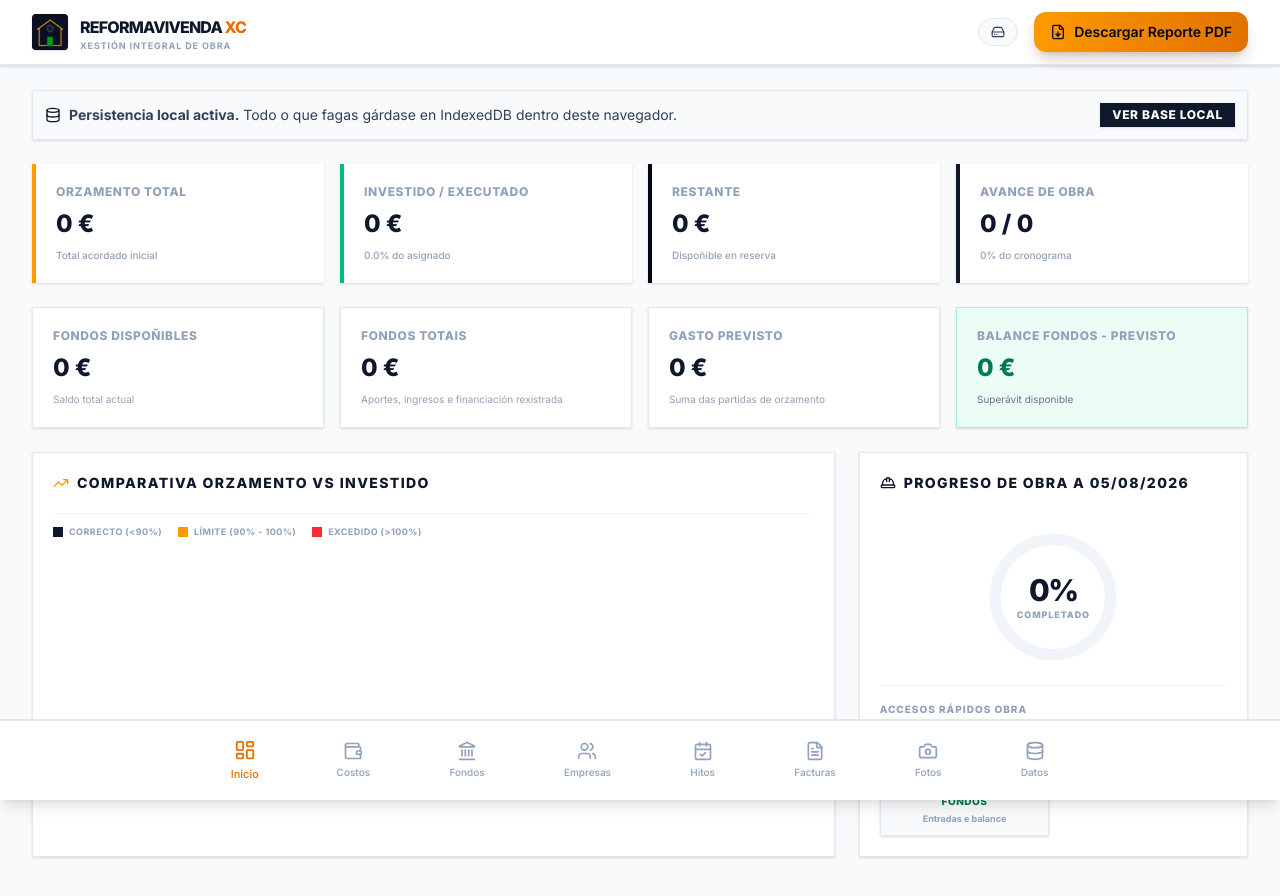
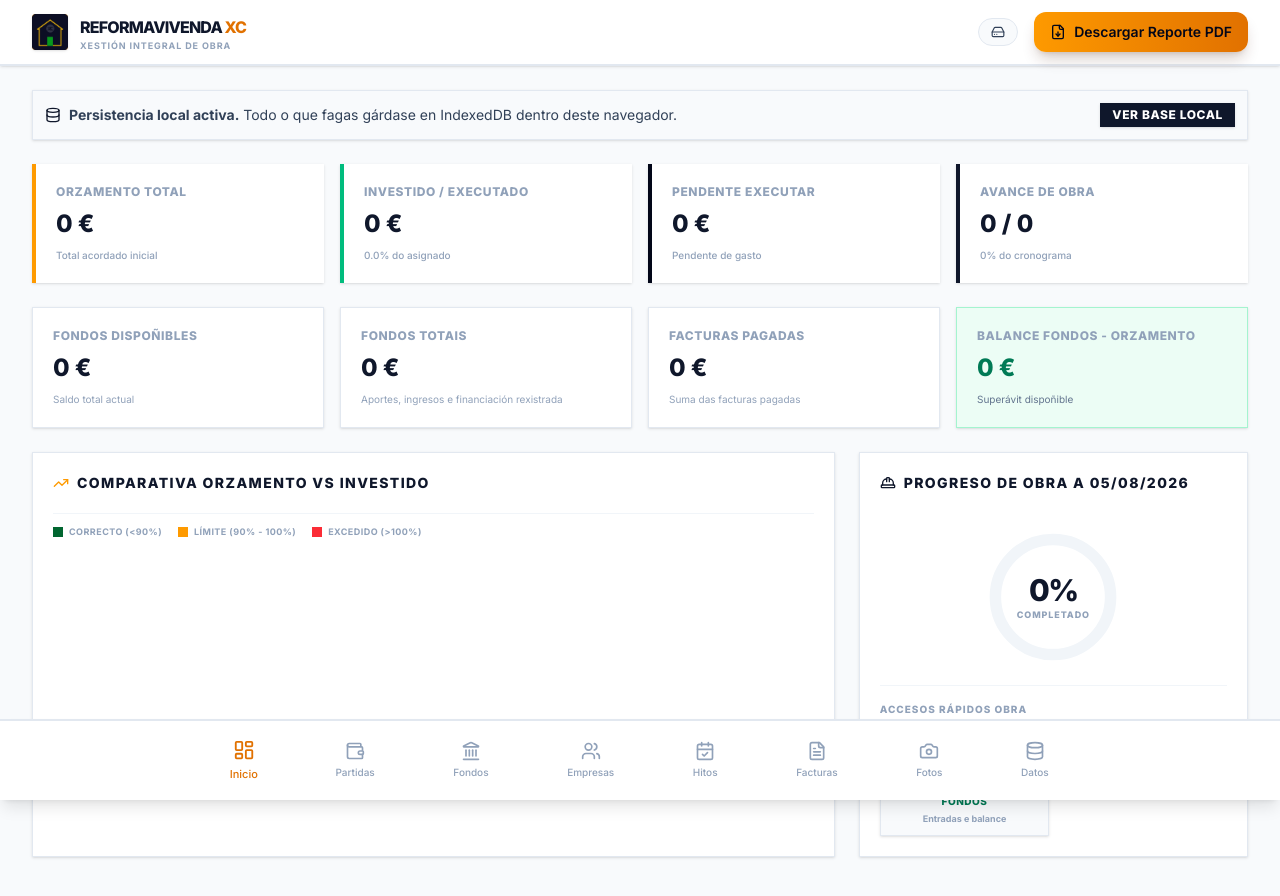
Before and after one commit to XoanCarreira/gestor-de-reforma-de-vivienda, a React (Vite) app: page / in a window 1280 px wide. Shown: the top 896 px of the page. Built offline with nearby package versions, Linux system fonts and the light colour scheme.

Commit message:
elimina kpi duplicado e implementa pendente executar

```diff
--- a/src/App.tsx
+++ b/src/App.tsx
@@ -489,7 +489,7 @@ export default function App() {
               }`}
           >
             <Wallet className="w-5 h-5" />
-            <span className="text-[10px] xs:text-[11px] font-medium">Costos</span>
+            <span className="text-[10px] xs:text-[11px] font-medium">Partidas</span>
           </button>
 
           <button
--- a/src/components/Dashboard.tsx
+++ b/src/components/Dashboard.tsx
@@ -143,13 +143,13 @@ export default function Dashboard({
         <div className={`p-5 border-l-4 shadow-sm flex flex-col justify-between ${remainingBudget < 0 ? 'bg-red-50 border-red-500' : 'bg-white border-slate-950'
           }`}>
           <div>
-            <p className="text-xs font-black text-slate-400 uppercase tracking-wider">Restante</p>
+            <p className="text-xs font-black text-slate-400 uppercase tracking-wider">Pendente Executar</p>
             <p className={`text-2xl font-black mt-2 ${remainingBudget < 0 ? 'text-red-700' : 'text-slate-900'}`}>
               {remainingBudget.toLocaleString('es-ES')} €
             </p>
           </div>
           <span className="text-[10px] font-medium text-slate-400 mt-2 block">
-            {remainingBudget < 0 ? 'Sobrecosto neto detectado' : 'Dispoñible en reserva'}
+            {remainingBudget < 0 ? 'Orzamento excedido' : 'Pendente de gasto'}
           </span>
         </div>
 
@@ -167,6 +167,7 @@ export default function Dashboard({
         </div>
       </div>
 
+      {/* KPI Fondos dispoñibles logo de pagos */}
       <div className="grid grid-cols-1 md:grid-cols-4 gap-4">
         <div className="p-5 bg-white border border-slate-200 shadow-sm rounded-none">
           <p className="text-xs font-black text-slate-400 uppercase tracking-wider">Fondos dispoñibles</p>
@@ -174,25 +175,28 @@ export default function Dashboard({
           <span className="text-[10px] text-slate-400 mt-2 block">Saldo total actual</span>
         </div>
 
+        {/* Suma de fondos aportados*/}
         <div className="p-5 bg-white border border-slate-200 shadow-sm rounded-none">
           <p className="text-xs font-black text-slate-400 uppercase tracking-wider">Fondos totais</p>
           <p className="text-2xl font-black text-slate-900 mt-2">{totalFunds.toLocaleString('es-ES')} €</p>
           <span className="text-[10px] text-slate-400 mt-2 block">Aportes, ingresos e financiación rexistrada</span>
         </div>
 
+        {/* Suma das facturas pagadas */}
         <div className="p-5 bg-white border border-slate-200 shadow-sm rounded-none">
-          <p className="text-xs font-black text-slate-400 uppercase tracking-wider">Gasto previsto</p>
-          <p className="text-2xl font-black text-slate-900 mt-2">{totalAllocated.toLocaleString('es-ES')} €</p>
-          <span className="text-[10px] text-slate-400 mt-2 block">Suma das partidas de orzamento</span>
+          <p className="text-xs font-black text-slate-400 uppercase tracking-wider">Facturas pagadas</p>
+          <p className="text-2xl font-black text-slate-900 mt-2">{totalPaid.toLocaleString('es-ES')} €</p>
+          <span className="text-[10px] text-slate-400 mt-2 block">Suma das facturas pagadas</span>
         </div>
 
+        {/* Balance de fondos - orzamento */}
         <div className={`p-5 border shadow-sm rounded-none ${hasDeficit ? 'bg-red-50 border-red-200' : 'bg-emerald-50 border-emerald-200'}`}>
-          <p className="text-xs font-black text-slate-400 uppercase tracking-wider">Balance fondos - previsto</p>
+          <p className="text-xs font-black text-slate-400 uppercase tracking-wider">Balance fondos - orzamento</p>
           <p className={`text-2xl font-black mt-2 ${hasDeficit ? 'text-red-700' : 'text-emerald-700'}`}>
             {fundsBalance.toLocaleString('es-ES')} €
           </p>
           <span className="text-[10px] text-slate-500 mt-2 block">
-            {hasDeficit ? 'Déficit detectado' : 'Superávit disponible'}
+            {hasDeficit ? 'Déficit detectado' : 'Superávit dispoñible'}
           </span>
         </div>
       </div>
@@ -229,7 +233,7 @@ export default function Dashboard({
                         ? 'bg-red-500'
                         : capPercent >= 90
                           ? 'bg-amber-500'
-                          : 'bg-slate-900'
+                          : 'bg-green-800'
                         }`}
                     />
                     {/* If over-budget, draw a warning indicator at 100% */}
@@ -244,7 +248,7 @@ export default function Dashboard({
 
           <div className="mt-5 flex flex-wrap gap-4 text-[10px] sm:text-xs text-slate-400 border-t border-slate-100 pt-3">
             <div className="flex items-center gap-1.5">
-              <span className="w-2.5 h-2.5 bg-slate-900" />
+              <span className="w-2.5 h-2.5 bg-green-800" />
               <span className="font-bold uppercase tracking-wider text-[9px]">Correcto (&lt;90%)</span>
             </div>
             <div className="flex items-center gap-1.5">
```
